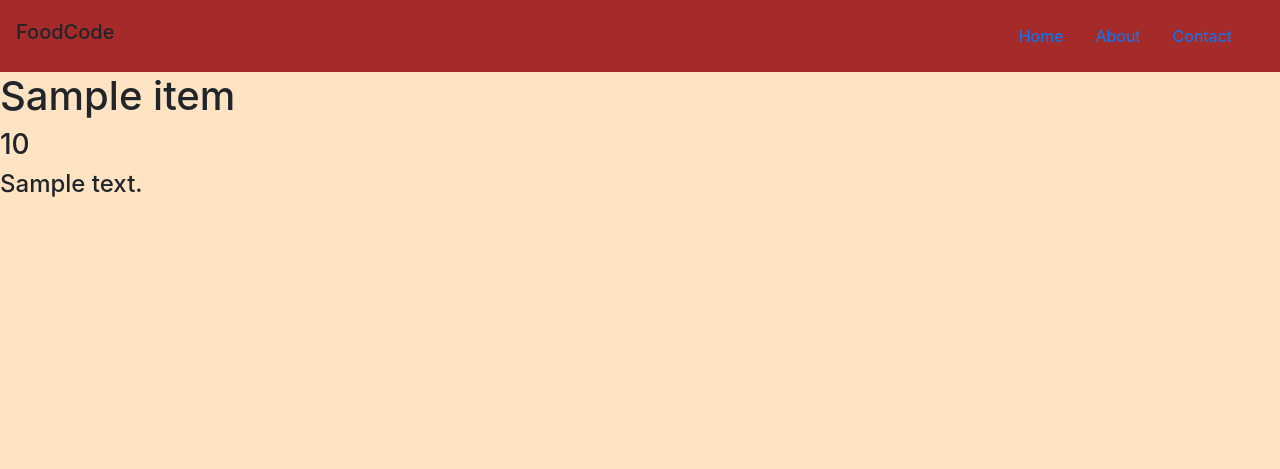
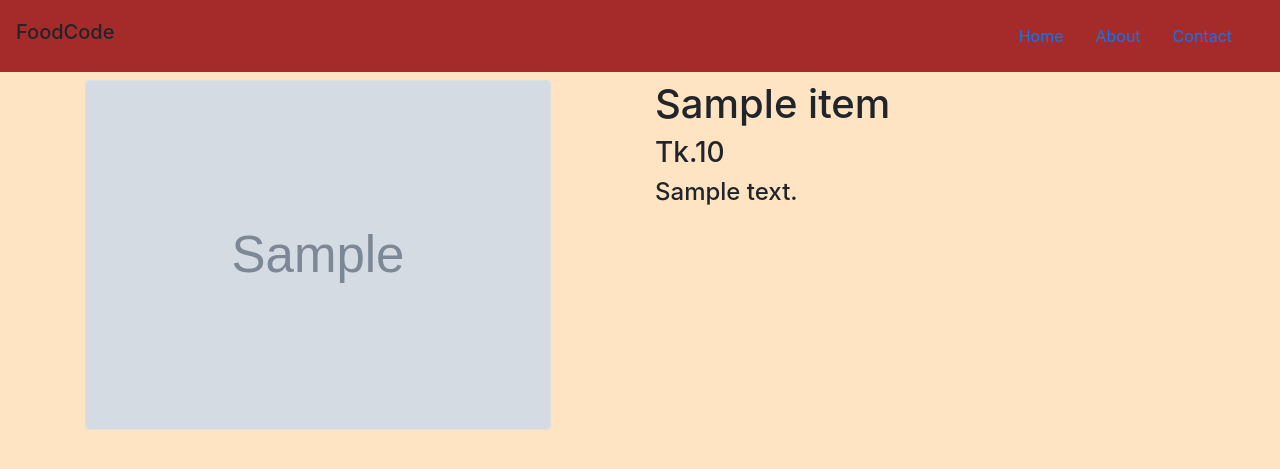
Before and after one commit to Nebir-Kiron/FoodCode-website-using-python-django-and-bootstrap, a Django app: page /food/1/ in a window 1280 px wide. Shown: the top 469 px of the page. Run offline with Django 3.2, Linux system fonts and the light colour scheme; tables that the repository leaves empty hold one stand-in row (values such as "Sample post"); grey boxes marked "Sample" are stand-in pictures; some libraries are stand-ins or nearby versions.

Commit message:
updated details.html

```diff
--- a/food/templates/food/details.html
+++ b/food/templates/food/details.html
@@ -1,7 +1,22 @@
 {% extends 'food/base.html' %}
 {% block body %}
 
-<h1>{{item.item_name}}</h1>
-<h3>{{item.item_price}}</h3>
-<h4>{{item.item_desc}}</h4>
+<div class="container">
+    <div class="row my-2">
+
+        <div class="col-md-6">
+        <img height="350px" src="{{item.item_image}}" class="card" alt="">
+        </div>
+
+        <div class="col-md-6 ">
+        <h1>{{item.item_name}}</h1>
+        <h3>Tk.{{item.item_price}}</h3>
+        <h4>{{item.item_desc}}</h4>
+        </div>
+
+    </div>
+</div>
+
+
+
 {% endblock body %}
```
